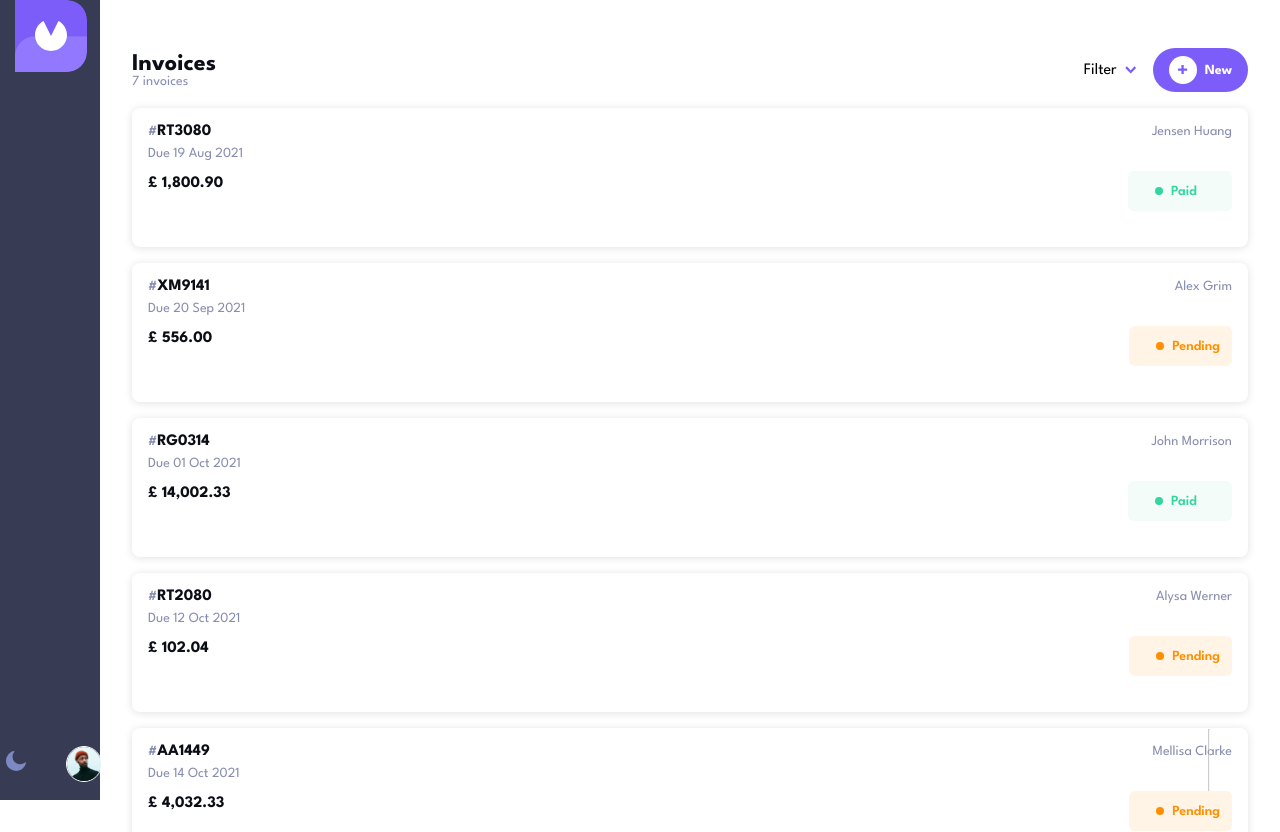
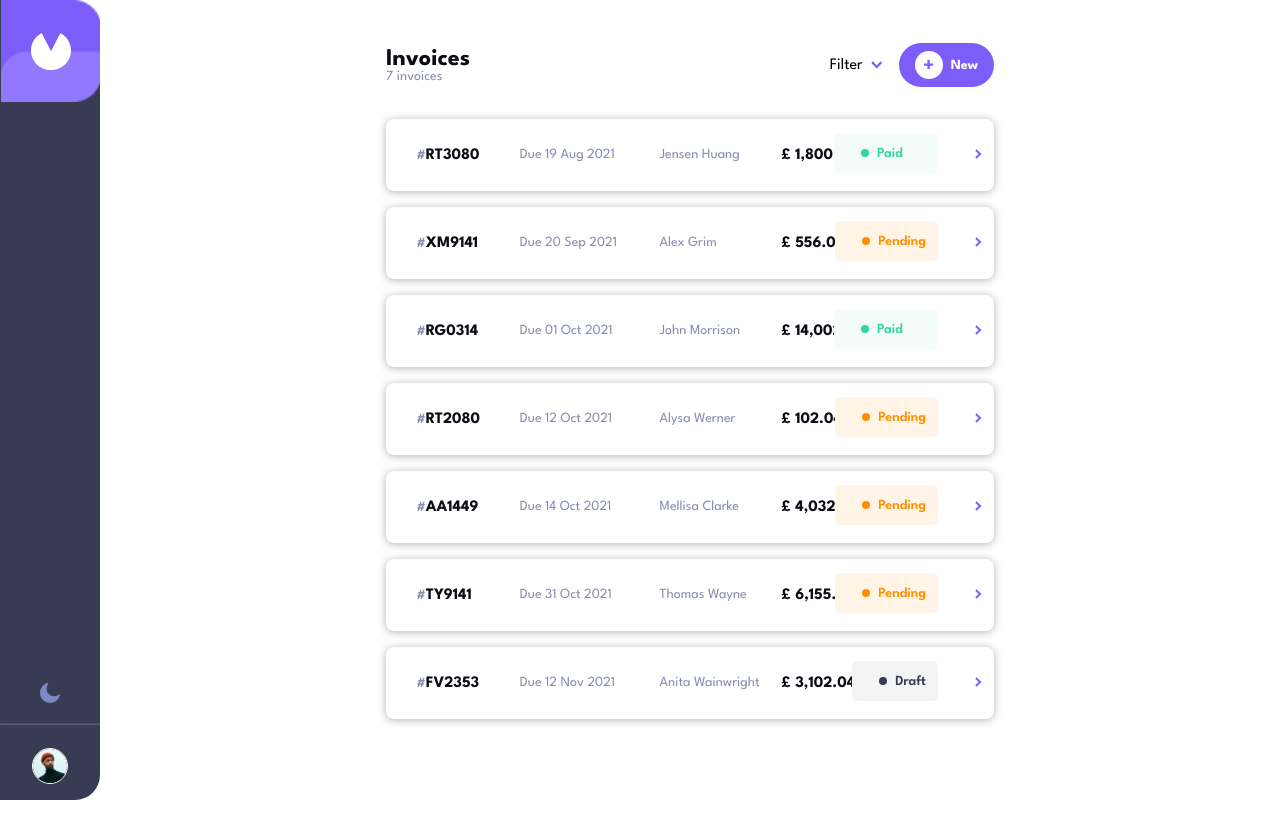
Before and after one commit to emanndev/lab9, an Angular app: page /invoices in a window 1280 px wide. Shown: the top 832 px of the page. After the commit the page ends 800 px from the top, so only its background shows below. Built offline with nearby package versions, Linux system fonts and the light colour scheme.

Commit message:
Done with the UI of the invoiceList

```diff
--- a/src/app/app.component.scss
+++ b/src/app/app.component.scss
@@ -21,7 +21,7 @@
     margin: -16px;
     width: 72px;
     margin-left: -15px;
-    height: 72px;
+    height: 75px;
     border-radius: 0px 20px 20px 0px;
 }
 
@@ -38,12 +38,14 @@
       display: flex;
       align-items: center;
       gap: 2rem;
+      position: relative;
 
        hr{
         position: absolute;
-        right: 70px;
-        opacity: 0.5;
-        height: 70px;
+        right: 50px;
+        opacity: 0.2;
+        height: 76px;
+
 
       }
       .icon {
@@ -68,16 +70,40 @@
   @media (min-width: 1024px) {
     flex-direction: row;
 
+
     .navbar {
       flex-direction: column;
       justify-content: space-between;
       width: 100px;
-      height: 100vh;
+      min-height: 100vh;
+      border-radius: 0 35px 25px 0;
+    }
+
+    .nav-items{
+      flex-direction: column;
+
+       hr{
+        min-height: 100px;
+        transform: rotate(90deg);
+        bottom: 10px;
+        left: 47%;
+      }
+    }
+
+    .logo-wrapper{
+     min-width: 99px;
+     min-height: 102px;
+    }
+    .logo{
+      margin: 0 auto;
     }
 
     .main-content {
-      padding: 2rem;
-      flex-grow: 1;
+      padding: 0 1rem;
+      padding-top: 3rem;
+      margin: 0 auto;
+      max-width: 50%;
+      max-height: 100vh;
     }
   }
 }
--- a/src/app/components/invoice-details/invoice-details.component.scss
+++ b/src/app/components/invoice-details/invoice-details.component.scss
@@ -27,7 +27,7 @@
       display: flex;
       justify-content: space-between;
       align-items: center;
-      margin-bottom: 1.5rem;
+      padding: 10px;
 
 
 
@@ -40,9 +40,10 @@
         display: flex;
         align-items: center;
         gap: 0.5rem;
-        padding: 0.25rem 0.75rem;
+        padding: 0.25rem 1.5rem;
         border-radius: 6px;
         font-weight: bold;
+       height: 40px;
 
         &.paid {
           background: #f3fcf9;
@@ -81,9 +82,8 @@
 
     .top-section h2 {
       margin-bottom: 0.25rem;
-        font-size: 12px;
-      font-weight: 300;
-
+      font-size: 12px;
+      font-weight: bold;
 
     }
     .top-section span{
@@ -128,8 +128,11 @@
 
           p{
             color: $color-light-blue;
+            font-size: 12px;
+            font-weight: bold;
+          }
+          h3{
             font-size: 15px;
-            font-weight: bold;
           }
         }
 
@@ -141,8 +144,11 @@
 
            p{
             color: $color-light-blue;
+            font-size: 12px;
+            font-weight: bold;
+          }
+           h3{
             font-size: 15px;
-            font-weight: bold;
           }
         }
       }
--- a/src/app/components/invoice-list/invoice-list.component.html
+++ b/src/app/components/invoice-list/invoice-list.component.html
@@ -7,7 +7,7 @@
   <div class="action-group">
     <div class="filter-dropdown">
        <div class="dropdown" (click)="toggleDropdown()" [class.open]="dropdownOpen">
-  <span class="dropdown-label">Filter</span>
+  <span class="dropdown-label" id="responsiveText">Filter</span>
   <img src="assets/images/icon-arrow-down.svg" alt="arrow" class="dropdown-arrow" />
 
   <div class="dropdown-menu" *ngIf="dropdownOpen">
@@ -31,7 +31,7 @@
 
 <div class="invoice-card" *ngFor="let invoice of invoices" [routerLink]="['/invoices', invoice.id]" >
   <div class="top">
-    <div class="id"><span class="client">#</span>{{ invoice.id }}</div>
+    <div class="id"><span class="client-Id">#</span>{{ invoice.id }}</div>
     <div class="client">{{ invoice.clientName }}</div>
   </div>
 
@@ -45,4 +45,8 @@
       <span class="dot"></span> {{ invoice.status | titlecase }}
     </div>
   </div>
+
+  <div class="right-arrow">
+    <img src="assets/images/icon-arrow-right.svg" alt="">
+  </div>
 </div>
--- a/src/app/components/invoice-list/invoice-list.component.scss
+++ b/src/app/components/invoice-list/invoice-list.component.scss
@@ -10,6 +10,7 @@
     h1 {
       margin: 0;
       font-size: 24px;
+
       font-weight: bold;
     }
 
@@ -110,9 +111,17 @@
   border-radius: 8px;
   padding: 1rem;
   margin-bottom: 1rem;
-  box-shadow: 0 1px 8px rgba(0, 0, 0, 0.12);
+  box-shadow: 0 1px 8px rgba(0, 0, 0, 0.3);
+  transition: border ease-in-out 0.15s;
 
+  &:hover{
+    border: 1px solid $color-purple-light;
+    cursor: pointer;
+  }
 
+  .right-arrow{
+    display: none;
+  }
 
   .top {
     display: flex;
@@ -140,6 +149,10 @@
     // color: #0c0e16;
   }
 
+  .client-Id {
+    color: #888eb0;
+    font-size: 14px;
+  }
   .client {
     color: #888eb0;
     font-size: 14px;
@@ -175,20 +188,20 @@
       width: 104px;
       text-align: center;
 
-      .dot {
-        // background-color: #33d69f;
+      // .dot {
+      //   // background-color: #33d69f;
 
-      }
+      // }
     }
 
-    &.pending {
-      // background-color: #fff4e5;
-      // color: #ff8f00;
+    // &.pending {
+    //   // background-color: #fff4e5;
+    //   // color: #ff8f00;
 
-      .dot {
-        // background-color: #ff8f00;
-      }
-    }
+    //   // .dot {
+    //   //   // background-color: #ff8f00;
+    //   // }
+    // }
 
     &.draft {
       // background-color: #f4f4f5;
@@ -198,10 +211,10 @@
       width: 100%;
 
 
-      .dot {
-        // background-color: #373b53;
+      // .dot {
+      //   // background-color: #373b53;
 
-      }
+      // }
     }
 
     .dot {
@@ -212,3 +225,68 @@
     }
   }
 }
+
+
+
+@media (min-width: 1024px){
+  .header-container{
+    margin-bottom: 2rem;
+    margin-top: -5px;
+  }
+
+ .list-header {
+
+    h1 {
+     font-size: 32px;
+      font-weight: bold;
+    }
+
+    p {
+
+      font-size: 14px;
+    }
+  }
+
+
+  .invoice-card{
+    position: relative;
+    height: 72px;
+    margin-bottom: 1rem;
+
+  .top .id{
+    position: absolute;
+    top: 40%;
+    left: 5%;
+  }
+
+   .top .client{
+    position: absolute;
+    top: 40%;
+    left: 45%;
+  }
+
+  .middle .due{
+     position: absolute;
+    top: 40%;
+    left: 22%;
+  }
+
+  .middle .amount{
+     position: absolute;
+    top: 40%;
+    left: 65%;
+  }
+  .bottom .status{
+    margin-top: 10px;
+    margin-right: 40px;
+  }
+
+  .right-arrow{
+    display: block;
+    position: absolute;
+    top: 40%;
+    right: 2%;
+  }
+  }
+
+}
--- a/src/app/components/invoice-list/invoice-list.component.ts
+++ b/src/app/components/invoice-list/invoice-list.component.ts
@@ -22,6 +22,8 @@ export class InvoiceListComponent implements OnInit {
   ngOnInit() {
     this.invoices = this.invoiceService.getInvoices();
   }
+
+
    onStatusChange(status: string, event: Event) {
     const checked = (event.target as HTMLInputElement).checked;
     if (checked) {
--- a/src/styles.scss
+++ b/src/styles.scss
@@ -18,9 +18,17 @@
     }
 }
 
- .invoice-container{
+.invoice-details{
+.invoice-container{
   background-color: $color-main-bg;
-    }
+  .top-section h2{
+    color: $color-heading;
+
+
+  }
+}
+}
+
  .header-container {
     h1, .action-group.label{
       color: $color-heading;
```
Also changed, not shown: src/app/services/theme.service.ts (+0 -26 lines).
